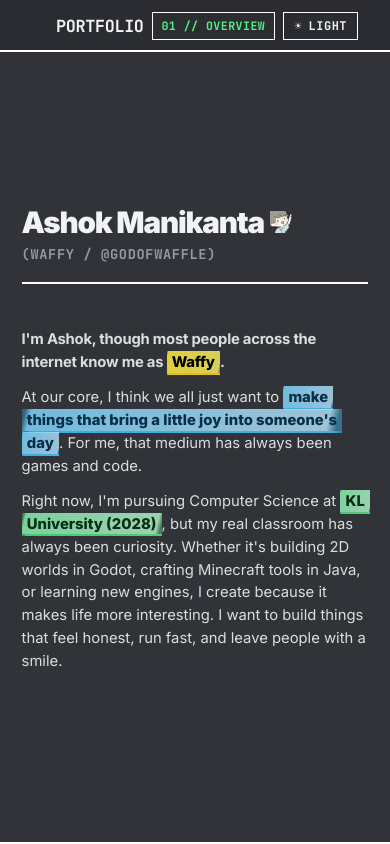
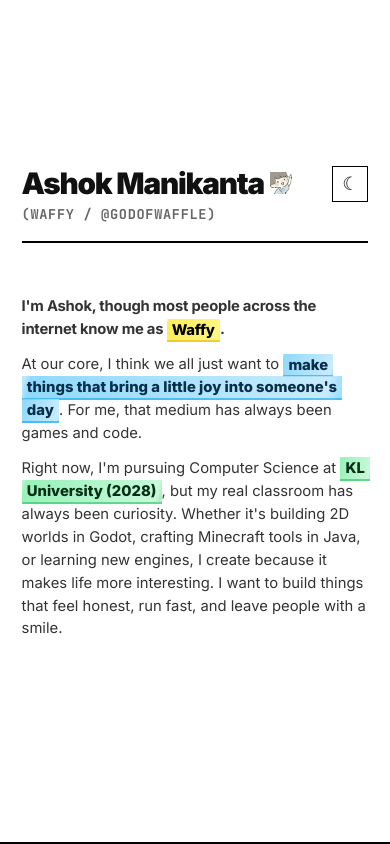
Before and after one commit to lunoxd/portfolio, a website built with Vite: page index.html in a window 390 px wide. Shown: the top 844 px of the page. Built offline with nearby package versions, Linux system fonts and the light colour scheme.

Commit message:
feat(mobile): remove navbar on mobile view, default to white theme on mobile, add inline theme toggle icon next to name, and place hero title higher up

```diff
--- a/index.html
+++ b/index.html
@@ -79,8 +79,13 @@
         <div class="container">
           <div class="hero-content">
             <div class="hero-header-row">
-              <h1 class="hero-title">Ashok Manikanta <img src="/emoji-name.webp" alt="" class="name-emoji" /></h1>
-              <span class="hero-alias">(Waffy / @GodofWaffle)</span>
+              <div class="hero-title-group">
+                <h1 class="hero-title">Ashok Manikanta <img src="/emoji-name.webp" alt="" class="name-emoji" /></h1>
+                <span class="hero-alias">(Waffy / @GodofWaffle)</span>
+              </div>
+              <button class="mobile-theme-icon-btn" id="mobileThemeToggleBtn" aria-label="Toggle Dark/Light Mode" type="button">
+                <span class="mobile-theme-icon">☾</span>
+              </button>
             </div>
 
             <div class="intro-talk">
--- a/main.js
+++ b/main.js
@@ -375,33 +375,46 @@ function checkInitialHash() {
 window.addEventListener('load', checkInitialHash);
 window.addEventListener('hashchange', checkInitialHash);
 
-// Theme Toggle (Dark Default / Light Option)
+// Theme Toggle (White Default on Mobile, Dark Default on Desktop)
 const themeToggleBtn = document.getElementById('themeToggleBtn');
+const mobileThemeToggleBtn = document.getElementById('mobileThemeToggleBtn');
 const themeIcon = document.getElementById('themeIcon');
 const themeLabel = document.getElementById('themeLabel');
 
 function applyTheme(theme) {
+  const mobileThemeIcon = document.querySelector('.mobile-theme-icon');
   if (theme === 'light') {
     document.documentElement.setAttribute('data-theme', 'light');
     if (themeIcon) themeIcon.textContent = '☾';
     if (themeLabel) themeLabel.textContent = 'DARK';
+    if (mobileThemeIcon) mobileThemeIcon.textContent = '☾';
   } else {
     document.documentElement.removeAttribute('data-theme');
     if (themeIcon) themeIcon.textContent = '☀';
     if (themeLabel) themeLabel.textContent = 'LIGHT';
+    if (mobileThemeIcon) mobileThemeIcon.textContent = '☀';
   }
 }
 
-const savedTheme = localStorage.getItem('portfolio-theme') || 'dark';
-applyTheme(savedTheme);
+let initialTheme = localStorage.getItem('portfolio-theme');
+if (!initialTheme) {
+  initialTheme = window.innerWidth <= 768 ? 'light' : 'dark';
+}
+applyTheme(initialTheme);
+
+function toggleTheme() {
+  const isLight = document.documentElement.getAttribute('data-theme') === 'light';
+  const newTheme = isLight ? 'dark' : 'light';
+  applyTheme(newTheme);
+  localStorage.setItem('portfolio-theme', newTheme);
+}
 
 if (themeToggleBtn) {
-  themeToggleBtn.addEventListener('click', () => {
-    const isLight = document.documentElement.getAttribute('data-theme') === 'light';
-    const newTheme = isLight ? 'dark' : 'light';
-    applyTheme(newTheme);
-    localStorage.setItem('portfolio-theme', newTheme);
-  });
+  themeToggleBtn.addEventListener('click', toggleTheme);
+}
+
+if (mobileThemeToggleBtn) {
+  mobileThemeToggleBtn.addEventListener('click', toggleTheme);
 }
 
 // Initial UI
--- a/style.css
+++ b/style.css
@@ -1533,6 +1533,42 @@ ul.desktop-only {
   }
 }
 
+/* Mobile Inline Theme Toggle Button (Visible next to name on mobile) */
+.mobile-theme-icon-btn {
+  display: none;
+  background: var(--bg);
+  border: 1.5px solid var(--border-strong);
+  color: var(--text-main);
+  width: 36px;
+  height: 36px;
+  min-width: 36px;
+  cursor: pointer;
+  align-items: center;
+  justify-content: center;
+  font-size: 1.15rem;
+  padding: 0;
+  user-select: none;
+  transition: background-color 0.15s ease, color 0.15s ease, transform 0.1s ease;
+}
+
+.mobile-theme-icon-btn:active {
+  transform: scale(0.92);
+}
+
+.hero-title-group {
+  display: flex;
+  flex-direction: column;
+  gap: 0.25rem;
+}
+
+.personal-title-row {
+  display: flex;
+  align-items: center;
+  justify-content: space-between;
+  gap: 0.75rem;
+  width: 100%;
+}
+
 /* Mobile Fullpage Slide Engine (< 768px - Normal Smooth Scrolling Website) */
 @media (max-width: 768px) {
   html, body {
@@ -1549,25 +1585,13 @@ ul.desktop-only {
     display: none !important;
   }
 
-  /* Sticky Header on Mobile with Dynamic Island safe area */
+  /* Completely remove navbar from mobile view */
   .site-header {
-    height: calc(52px + env(safe-area-inset-top, 0px));
-    padding-top: env(safe-area-inset-top, 0px);
-    position: sticky;
-    top: 0;
-    left: 0;
-    right: 0;
-    z-index: 500;
-  }
-
-  .header-inner {
-    height: 52px;
-    padding: 0 1rem;
-    gap: 0.5rem;
-  }
-
-  .site-header .desktop-nav {
     display: none !important;
+  }
+
+  .mobile-theme-icon-btn {
+    display: inline-flex;
   }
 
   .mobile-current-slide {
@@ -1605,25 +1629,26 @@ ul.desktop-only {
   /* Slide Sections - Generous Page Spacing & Min-Height on Mobile */
   .fp-slide {
     height: auto !important;
-    min-height: calc(100svh - 52px) !important;
-    min-height: calc(100dvh - 52px) !important;
+    min-height: 100svh !important;
+    min-height: 100dvh !important;
     overflow: visible !important;
     display: flex !important;
     flex-direction: column !important;
     justify-content: center !important;
-    padding: 4.5rem 0 !important;
+    padding: 4rem 0 !important;
     border-bottom: 2px solid var(--border-strong) !important;
-    scroll-margin-top: calc(52px + env(safe-area-inset-top, 0px));
+    scroll-margin-top: env(safe-area-inset-top, 0px);
     box-sizing: border-box !important;
   }
 
+  /* Put the name higher up on mobile since navbar is removed */
   .fp-slide:first-child {
-    padding-top: calc(3.5rem + env(safe-area-inset-top, 0px)) !important;
+    padding-top: calc(1.75rem + env(safe-area-inset-top, 0px)) !important;
   }
 
   .fp-slide:last-child {
     border-bottom: none !important;
-    padding-bottom: max(4.5rem, env(safe-area-inset-bottom, 0px)) !important;
+    padding-bottom: max(4rem, env(safe-area-inset-bottom, 0px)) !important;
   }
 
   .fp-slide > .container {
@@ -1636,10 +1661,13 @@ ul.desktop-only {
 
   /* Slide 1: Hero & Intro Typography */
   .hero-header-row {
-    flex-direction: column;
+    display: flex;
+    flex-direction: row;
+    justify-content: space-between;
     align-items: flex-start;
-    gap: 0.35rem;
-    margin-bottom: 0.75rem;
+    gap: 0.75rem;
+    width: 100%;
+    margin-bottom: 1.25rem;
   }
 
   .hero-title {
@@ -1845,7 +1873,7 @@ ul.desktop-only {
 
   /* Personal Page on Mobile */
   .standalone-main {
-    padding: 2rem 1.25rem max(2.5rem, env(safe-area-inset-bottom, 0px)) 1.25rem !important;
+    padding: calc(1.75rem + env(safe-area-inset-top, 0px)) 1.25rem max(2.5rem, env(safe-area-inset-bottom, 0px)) 1.25rem !important;
   }
 
   .running-grid,
```
Also changed, not shown: personal.html (+28 -10 lines).
